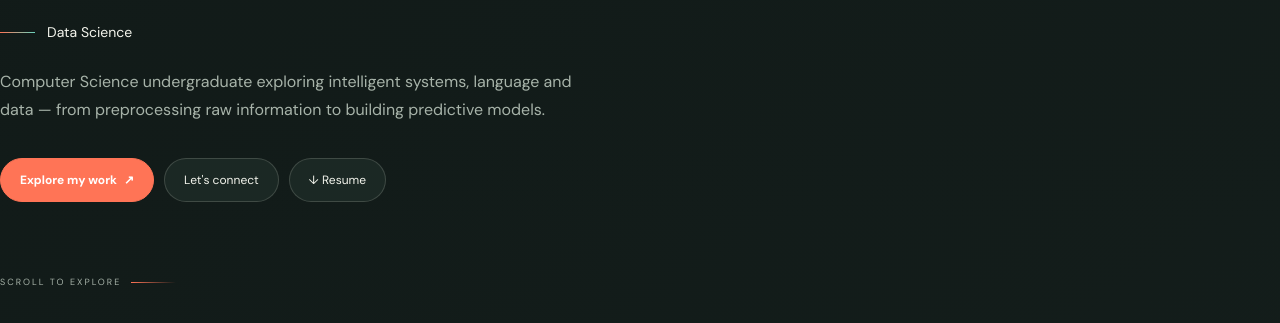
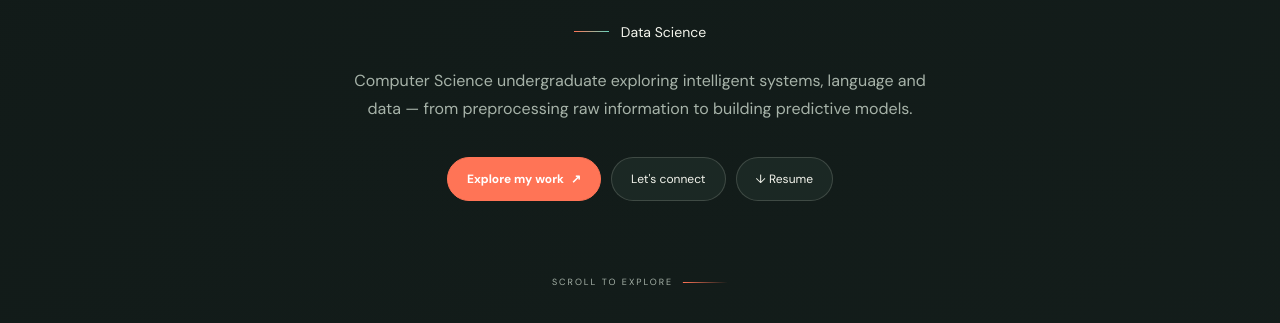
Before and after one commit to ShreeyaSoubhagini/shreeya-portfolio, a plain HTML site: page index.html in a window 1280 px wide. Shown: the part 477-800 px from the top of the page. Drawn offline with Linux system fonts and the light colour scheme.

```diff
--- a/index.html
+++ b/index.html
@@ -438,7 +438,7 @@
 
     position: relative;
 
-    display: flex;
+    display: grid;
 
     align-items: center;
 
@@ -775,7 +775,9 @@
     position: absolute;
 
     bottom: 35px;
-    left: 0;
+    left: 50%;
+    transform: translateX(-50%);
+    white-space: nowrap;
 
     color: var(--muted);
 
@@ -2423,6 +2425,20 @@
 
 .hero h1 {
     line-height: .98;
+}
+
+.hero-content {
+    text-align: center;
+}
+
+.changing-role,
+.hero-actions {
+    justify-content: center;
+}
+
+.hero-description {
+    margin-left: auto;
+    margin-right: auto;
 }
 
 .hero h1 .green {
```
